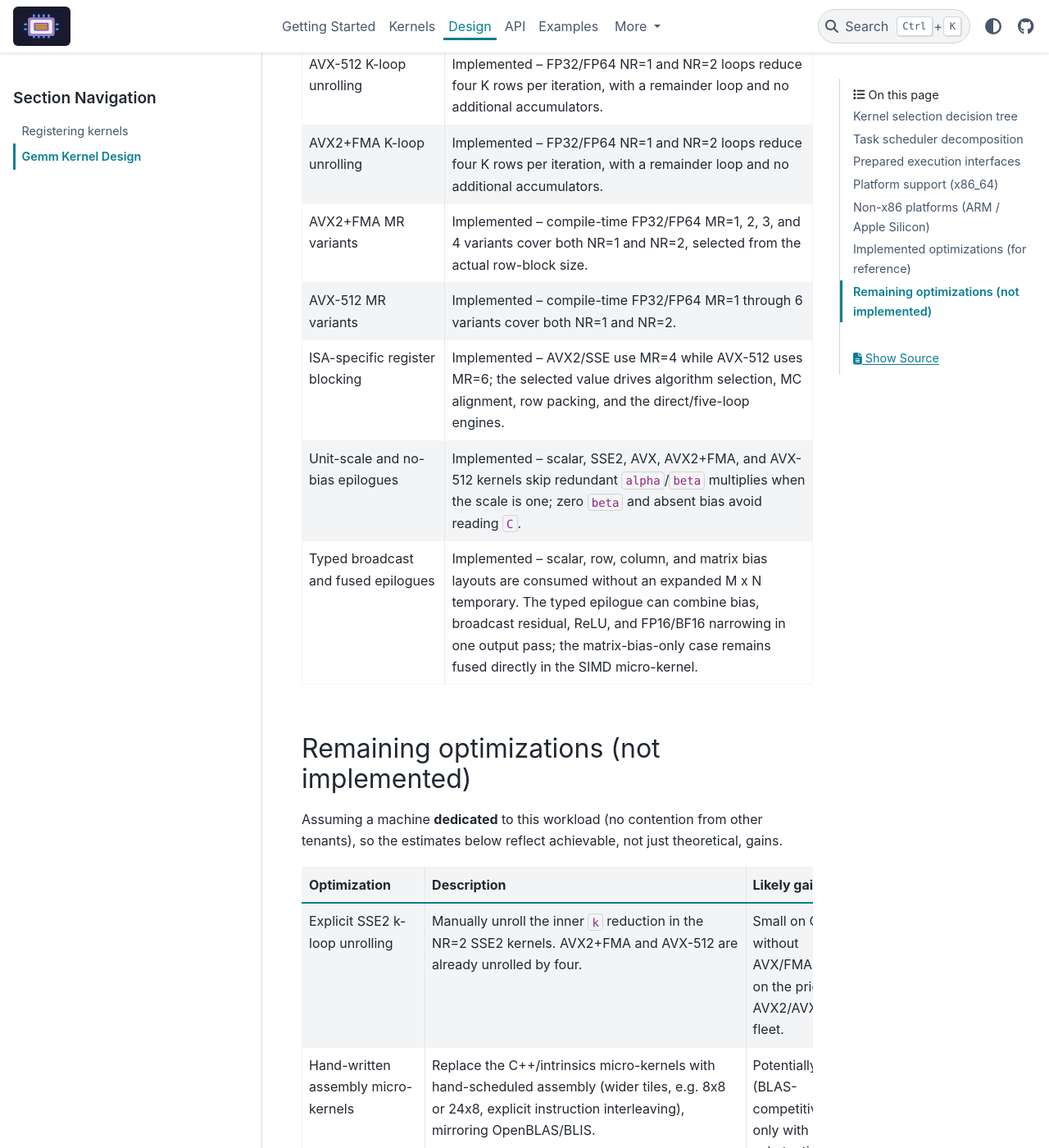
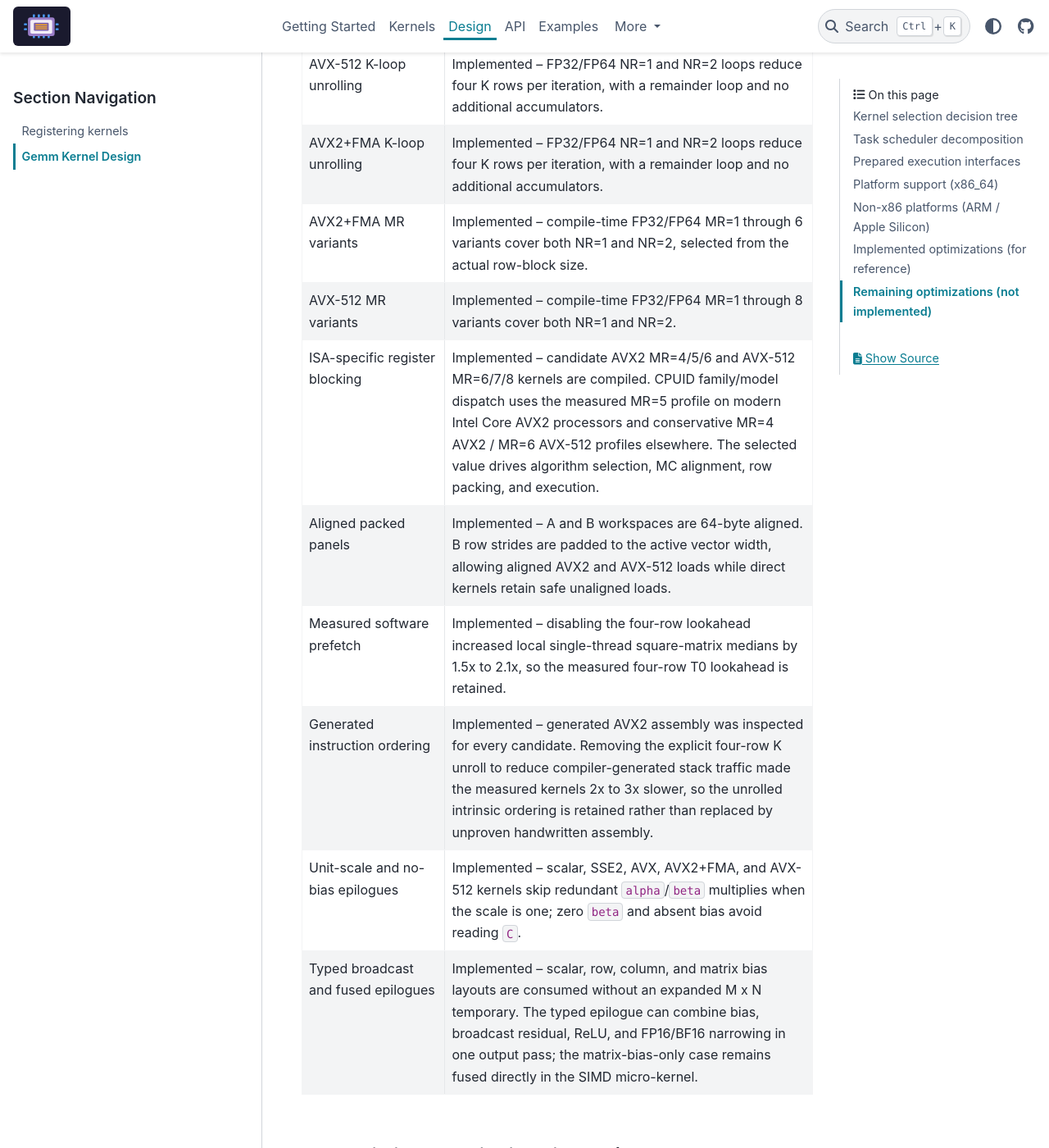
Before and after one commit to xadupre/onnx-light-cpu, a Sphinx documentation site: the page built from docs/design/gemm_kernel_design.rst, in a window 1280 px wide and 1400 px high, scrolled down 6843 px. Shown: the whole window at 82% size. Built offline with Sphinx 7.4.7 and the PyData theme 0.15.4, drawn with Linux system fonts in a browser that asks for light colours; pages that are not in the unit, such as notebooks, are missing from menus; some of the changed text lies outside the part shown.

Commit message:
Tune x86 GEMM microkernels
Co-authored-by: Copilot <223556219+Copilot@users.noreply.github.com>

```diff
--- a/docs/design/gemm_kernel_design.rst
+++ b/docs/design/gemm_kernel_design.rst
@@ -295,15 +295,31 @@ Implemented optimizations (for reference)
      - Implemented -- FP32/FP64 NR=1 and NR=2 loops reduce four K rows per
        iteration, with a remainder loop and no additional accumulators.
    * - AVX2+FMA MR variants
-     - Implemented -- compile-time FP32/FP64 MR=1, 2, 3, and 4 variants cover
+     - Implemented -- compile-time FP32/FP64 MR=1 through 6 variants cover
        both NR=1 and NR=2, selected from the actual row-block size.
    * - AVX-512 MR variants
-     - Implemented -- compile-time FP32/FP64 MR=1 through 6 variants cover
+     - Implemented -- compile-time FP32/FP64 MR=1 through 8 variants cover
        both NR=1 and NR=2.
    * - ISA-specific register blocking
-     - Implemented -- AVX2/SSE use MR=4 while AVX-512 uses MR=6; the selected
-       value drives algorithm selection, MC alignment, row packing, and the
-       direct/five-loop engines.
+     - Implemented -- candidate AVX2 MR=4/5/6 and AVX-512 MR=6/7/8 kernels
+       are compiled. CPUID family/model dispatch uses the measured MR=5
+       profile on modern Intel Core AVX2 processors and conservative MR=4
+       AVX2 / MR=6 AVX-512 profiles elsewhere. The selected value drives
+       algorithm selection, MC alignment, row packing, and execution.
+   * - Aligned packed panels
+     - Implemented -- A and B workspaces are 64-byte aligned. B row strides
+       are padded to the active vector width, allowing aligned AVX2 and
+       AVX-512 loads while direct kernels retain safe unaligned loads.
+   * - Measured software prefetch
+     - Implemented -- disabling the four-row lookahead increased local
+       single-thread square-matrix medians by 1.5x to 2.1x, so the measured
+       four-row T0 lookahead is retained.
+   * - Generated instruction ordering
+     - Implemented -- generated AVX2 assembly was inspected for every candidate.
+       Removing the explicit four-row K unroll to reduce compiler-generated
+       stack traffic made the measured kernels 2x to 3x slower, so the unrolled
+       intrinsic ordering is retained rather than replaced by unproven
+       handwritten assembly.
    * - Unit-scale and no-bias epilogues
      - Implemented -- scalar, SSE2, AVX, AVX2+FMA, and AVX-512 kernels skip
        redundant ``alpha``/``beta`` multiplies when the scale is one; zero
@@ -337,23 +353,14 @@ gains.
      - Additional complexity in a fallback path, with limited performance
        relevance and a remainder loop required for non-multiple K values.
    * - Hand-written assembly micro-kernels
-     - Replace the C++/intrinsics micro-kernels with hand-scheduled assembly
-       (wider tiles, e.g. 8x8 or 24x8, explicit instruction interleaving),
-       mirroring OpenBLAS/BLIS.
-     - Potentially large (BLAS-competitive), but only with substantial tuning
-       per microarchitecture.
-     - High engineering/maintenance cost; fragile across compiler versions and
-       CPU generations; loses the portability of intrinsics-based code; large
-       testing surface (correctness + performance regressions per target).
-   * - Per-microarchitecture dispatch (DYNAMIC_ARCH style)
-     - Detect the specific microarchitecture (Zen vs. Skylake vs. Haswell,
-       etc.) instead of only the instruction-set level, and pick a
-       microarchitecture-tuned kernel/tile size.
-     - Moderate on mixed fleets; ~0 on a single, known, dedicated machine
-       (the point of this row's premise) since there is only one
-       microarchitecture to tune for.
-     - Combinatorial growth of kernel variants to maintain and test; detection
-       logic (CPUID family/model parsing) is itself a source of bugs.
+     - Replace selected intrinsic kernels only if a pinned parity benchmark
+       demonstrates a persistent arithmetic-kernel gap after thread-runtime
+       work. The current x86 tuning pass found no priority regression versus
+       its ``main`` baseline that justified an assembly variant.
+     - Potentially large, but only after isolating a compiler-code-generation
+       bottleneck from packing and scheduling costs.
+     - High engineering and maintenance cost, with a separate implementation
+       required for each microarchitecture.
    * - Native SIMD float16 / bfloat16 Gemm
      - **Large effort**, the remaining half of the work started in this pass.
        ``Gemm`` now has a **scalar/correctness layer** for
@@ -406,6 +413,7 @@ gains.
        is a different programming model from NEON's fixed 128-bit registers,
        so it is effectively a second port rather than a small extension.
 
-The next x86 tuning step is to benchmark per-model MR/NR profiles within each
-ISA (for example Zen versus Skylake/Ice Lake) before adding family/model
+The next x86 tuning step is to extend measured profiles beyond the currently
+available modern Intel Core AVX2 measurements as benchmark hosts become
+available, before adding additional family/model
 dispatch.
--- a/docs/next_steps/2026_08_gemm_matmul.rst
+++ b/docs/next_steps/2026_08_gemm_matmul.rst
@@ -728,7 +728,7 @@ current status.
        CPUID family/model dispatch selects the winners; remaining gaps receive
        assembly kernels, with no priority-shape regression.
      - PR02
-     - Pending
+     - Implemented; pull-request link pending.
    * - Roadmap PR04
      - Complete thread runtime.
      - The scheduler detects physical cores, SMT siblings, P-cores, and E-cores
```
Also changed, not shown: other parts of docs/next_steps/2026_08_gemm_matmul.rst (+1 -1 lines), 7 other files.
